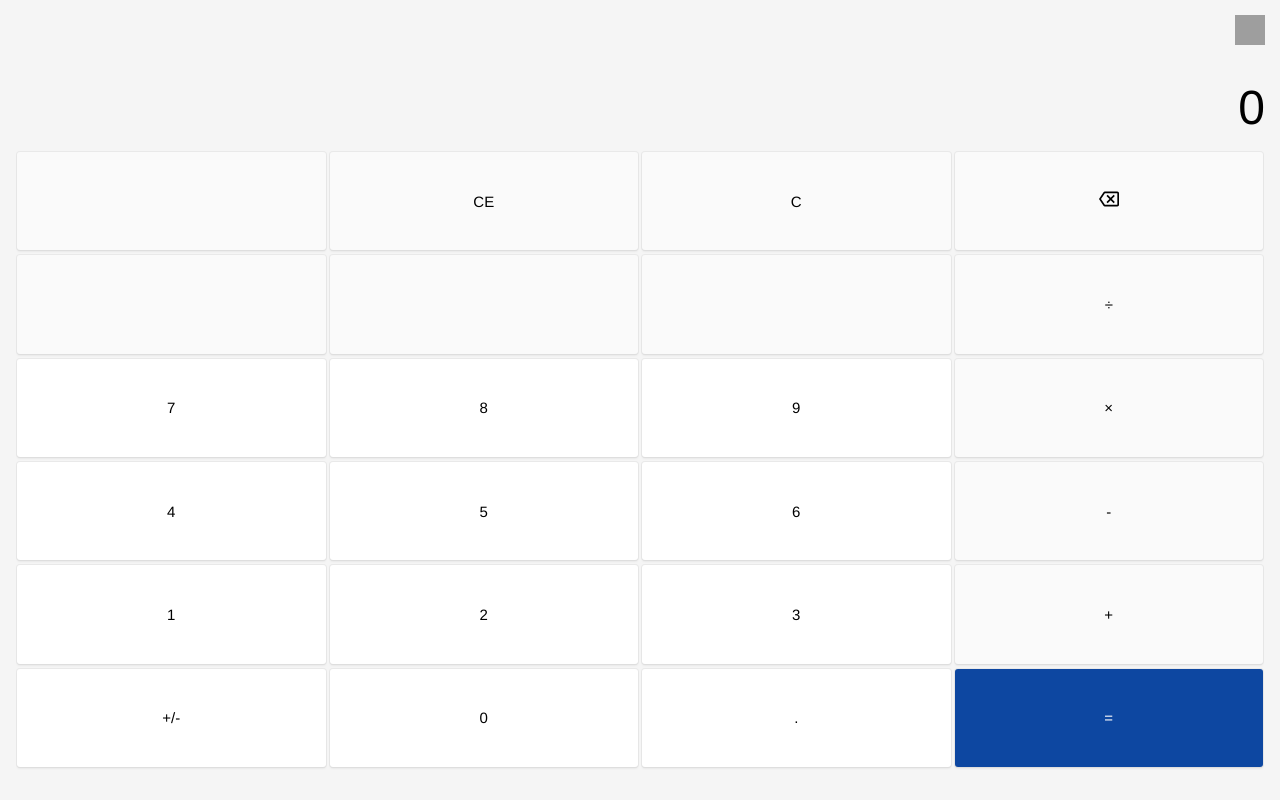
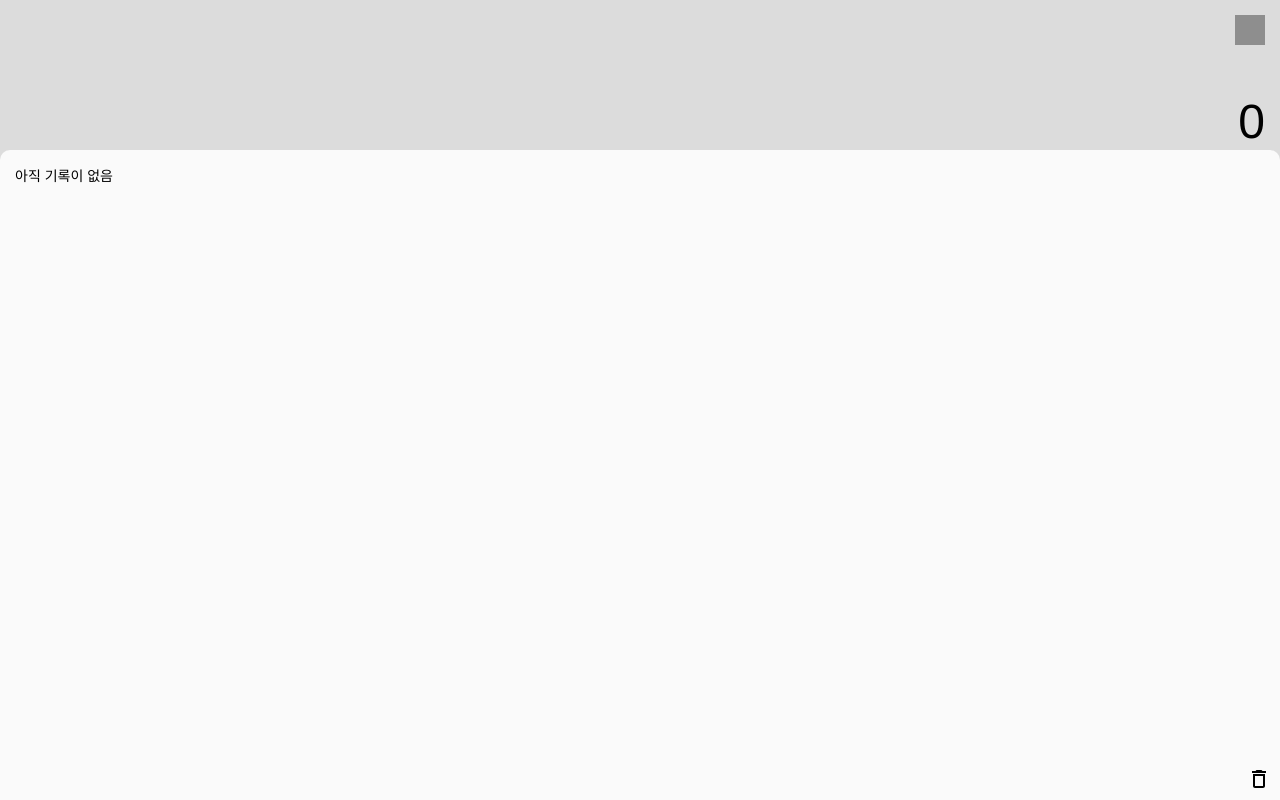
Before and after one commit to YENA924/Calculator-Vue, a Vue app: page / in a window 1280 px wide. Both pictures are taken after a click on the button 1250 px from the left and 30 px from the top of the page. Built offline with nearby package versions, Linux system fonts and the light colour scheme; grey boxes are pictures that could not be loaded.

Commit message:
- 기록 팝업창 css 작성, 그에 따른 css 수정 - history 컴포넌트 작성 - 기록 배열값 선언, 결과값 계산시 결과식과 결과값 객체 추가 - 기록 팝업창 show/hide 삭제 구현 예정

```diff
--- a/src/assets/style/_calculator.scss
+++ b/src/assets/style/_calculator.scss
@@ -1,13 +1,3 @@
-// color
-.keypad--white {
-  background-color: #ffffff !important ;
-}
-
-.keypad--blue {
-  background-color: #0D47A1 !important ;
-  color: #ffffff;
-}
-
 // calculator
 .calculator {
   height: 100%;
@@ -47,6 +37,7 @@
     align-items: flex-end;
     flex-wrap: wrap;
 
+    .result--statement { height: 14px;}
     .result {
       font-size: 48px;
       margin: 0;
@@ -90,22 +81,61 @@
 
 // modal
 .calc__history--modal {
-  display: none;
   position: absolute;
   top: 0;
   width: 100%;
   height: 100%;
   background-color: rgba(0, 0, 0, 0.1);
 
-  .history--modal__contents {
+  .history__container {
     position: absolute;
     top: 150px;
     display: block;
     width: 100%;
-    height: calc(100% - 150px);
+    height: calc(100% - 185px);
     padding: 15px;
     border-top-left-radius: 10px;
     border-top-right-radius: 10px;
     background-color: #FAFAFA;
+    overflow: auto;
+
+    .history__contents {
+      margin-top: 15px;
+      margin-bottom: 15px;
+      text-align: right;
+
+      p { font-size: 15px; }
+      .result {
+        margin-top: 10px;
+        font-size: 30px;
+      }
+    }
+  }
+
+  .history__footer {
+    position: absolute;
+    display: flex;
+    bottom: 0;
+    right: 0;
+    width: 100%;
+    background-color: #FAFAFA;
+    padding: 9px;
+    justify-content: flex-end;
+
+    .remove__button {
+      display: flex;
+      width: 25px;
+      height: 25px;
+      border-radius: 3px;
+      box-shadow: none;
+
+      &:hover {
+        background-color: rgba(66, 66, 66, 0.2);
+      }
+
+      .remove__button--icon {
+        background: url('@/assets/icon/delete.svg') no-repeat center center;
+      }
+    }
   }
 }
--- /dev/null
+++ b/src/assets/style/_color.scss
@@ -0,0 +1,8 @@
+.keypad--white {
+  background-color: #ffffff !important ;
+}
+
+.keypad--blue {
+  background-color: #0D47A1 !important ;
+  color: #ffffff;
+}
--- a/src/assets/style/main.scss
+++ b/src/assets/style/main.scss
@@ -1,4 +1,5 @@
 @import '_reset.scss';
 
 @import '_common.scss';
+@import '_color.scss';
 @import '_calculator.scss';
--- a/src/components/CalculatorDisplay.vue
+++ b/src/components/CalculatorDisplay.vue
@@ -1,21 +1,17 @@
 <template>
   <div class="calc__display">
     <div class="calc__history">
-      <button class="history__button">
-        <span class="history__button--icon" @click="historyModalOpen = !historyModalOpen"></span>
+      <button class="history__button" @click="historyModalOpen = !historyModalOpen">
+        <span class="history__button--icon"></span>
       </button>
     </div>
     <div class="calc__input_container">
-      <p class="result--prev">{{ calcState.statement }}</p>
+      <p class="result--statement">{{ calcState.statement }}</p>
       <p class="result" @keypress="onKeyPressEvent">{{ calcResult }}</p>
     </div>
 
-    <teleport to="body">
-      <div v-if="historyModalOpen" class="calc__history--modal">
-        <div class="history--modal__contents">
-          <p>아직 기록이 없음</p>
-        </div>
-      </div>
+    <teleport to="body" v-if="historyModalOpen">
+      <calculator-history />
     </teleport>
   </div>
 </template>
@@ -23,24 +19,23 @@
 <script>
 import { computed, ref } from 'vue'
 import { useStore } from 'vuex'
+import CalculatorHistory from '@/components/teleport/CalculatorHistory'
 
 export default {
   name: 'CalculatorDisplay',
+  components: {
+    CalculatorHistory
+  },
   setup () {
     const store = useStore()
-    const historyModalOpen = ref(true)
+    const historyModalOpen = ref(false)
     const calcState = store.state.calculator
     const calcResult = computed(() => store.getters.calcResult)
-
-    const onKeyPressEvent = ($event) => {
-      console.log($event)
-    }
 
     return {
       historyModalOpen,
       calcState,
-      calcResult,
-      onKeyPressEvent
+      calcResult
     }
   }
 }
--- /dev/null
+++ b/src/components/teleport/CalculatorHistory.vue
@@ -0,0 +1,35 @@
+<template>
+  <div class="calc__history--modal">
+    <div class="history__container">
+      <p v-if="calcHistoryArray.length === 0">아직 기록이 없음</p>
+      <template v-else>
+        <div v-for="(history, index) in calcHistoryArray" :key="index" class="history__contents">
+          <p>{{ history.statement }}</p>
+          <p class="result">{{ history.result }}</p>
+        </div>
+      </template>
+    </div>
+    <div class="history__footer">
+      <button class="remove__button">
+        <span class="remove__button--icon"></span>
+      </button>
+    </div>
+  </div>
+</template>
+
+<script>
+import { computed } from 'vue'
+import { useStore } from 'vuex'
+
+export default {
+  name: 'CalculatorHistory',
+  setup () {
+    const store = useStore()
+    const calcHistoryArray = computed(() => store.getters.calcHistoryArray)
+
+    return {
+      calcHistoryArray
+    }
+  }
+}
+</script>
--- a/src/store/modules/calculator.js
+++ b/src/store/modules/calculator.js
@@ -1,14 +1,18 @@
 
 const state = {
-  statement: '',
-  arithmetic: '',
-  prevNumber: 0,
-  nextNumber: 0,
-  isNextReset: false,
-  isPressResult: false
+  statement: '', // 계산식
+  operator: '', // 연산자
+  prevNumber: 0, // 이전 숫자 입력값
+  nextNumber: 0, // 다음 숫자 입력값
+  isNextReset: false, // 연산자 입력 여부
+  isPressResult: false, // 결과 도출 여부
+  historyArray: [] // 계산식과 값 기록 배열
 }
 
 const getters = {
+  calcHistoryArray: state => {
+    return state.historyArray
+  },
   calcResult: state => {
     return state.nextNumber.toString().replace(/\B(?<!\.\d*)(?=(\d{3})+(?!\d))/g, ',')
   }
@@ -25,12 +29,12 @@ const displayBackSpace = (state) => {
 
 const displayClear = (state, payload) => {
   console.log('▶️ 입력값 리셋')
-  if (payload === 'CE' && state.arithmetic !== '') {
+  if (payload === 'CE' && state.operator !== '') {
     state.nextNumber = 0
     return false
   }
 
-  resetState(state, 'nextNumber', 'prevNumber', 'arithmetic', 'statement')
+  resetState(state, 'nextNumber', 'prevNumber', 'operator', 'statement')
 }
 
 const displayDot = (state, payload) => {
@@ -45,18 +49,15 @@ const diplayNegative = (state) => {
   state.nextNumber = -Number(state.nextNumber)
 }
 
-const displayArithmetic = (state) => {
+const displayFouroperator = (state) => {
   console.log('▶️ 사칙연산자')
+  state.prevNumber = state.nextNumber
+  state.statement = `${state.nextNumber} ${state.operator}`
+
   if (state.isPressResult) {
-    state.prevNumber = state.nextNumber
-    state.statement = `${state.nextNumber} ${state.arithmetic}`
     state.nextNumber = 0
     state.isPressResult = false
-  } else {
-    state.prevNumber = state.nextNumber
-    state.statement = `${state.nextNumber} ${state.arithmetic}`
-    state.isNextReset = true
-  }
+  } else state.isNextReset = true
 }
 
 const displayResult = (state, result) => {
@@ -68,10 +69,17 @@ const displayResult = (state, result) => {
     ? '숫자가 아닌 결과값 입니다'
     : isInfinity
       ? '0으로 나눌 수 없습니다'
-      : `${state.prevNumber} ${state.arithmetic} ${state.nextNumber} =`
+      : `${state.prevNumber} ${state.operator} ${state.nextNumber} =`
   state.nextNumber = isInfinity ? 0 : result
   state.isPressResult = true
-  resetState(state, 'prevNumber', 'arithmetic')
+
+  if (typeof result === 'number' && !isInfinity) {
+    state.historyArray.push(Object.assign({
+      statement: `${state.prevNumber} ${state.operator} ${state.nextNumber} =`,
+      result: result
+    }))
+  }
+  resetState(state, 'prevNumber', 'operator')
 }
 
 const resetState = (state, ...args) => {
@@ -113,12 +121,12 @@ const mutations = {
         displayDot(state, payload)
         break
       case payload === '+/-':
-        state.arithmetic = payload
+        state.operator = payload
         diplayNegative(state)
         break
       case /^([+\-×÷])$/.test(payload):
-        state.arithmetic = payload
-        displayArithmetic(state)
+        state.operator = payload
+        displayFouroperator(state)
         break
       default:
         console.error('알 수 없는 키패드 입력값 입니다')
@@ -127,15 +135,15 @@ const mutations = {
   calculate (state) {
     console.log('✔️ 계산 실행')
 
-    const isNullArithmetic = state.arithmetic === '' || state.arithmetic === null || state.arithmetic === undefined
+    const isNullOperator = state.operator === '' || state.operator === null || state.operator === undefined
     const isNullPrevNumber = state.prevNumber === '' || state.prevNumber === null || state.prevNumber === undefined
     const isNullNextNumber = state.nextNumber === '' || state.nextNumber === null || state.nextNumber === undefined
 
-    if (isNullArithmetic || isNullPrevNumber || isNullNextNumber) return false
+    if (isNullOperator || isNullPrevNumber || isNullNextNumber) return false
 
     let result = 0
 
-    switch (state.arithmetic) {
+    switch (state.operator) {
       case '+':
         result = Number(state.prevNumber) + Number(state.nextNumber)
         break
@@ -153,7 +161,7 @@ const mutations = {
         return false
     }
 
-    console.log(`입력한 사칙연산자: ${state.arithmetic}, 결과값: ${result}`)
+    console.log(`입력한 사칙연산자: ${state.operator}, 결과값: ${result}`)
     displayResult(state, result)
   }
 }
```
Also changed, not shown: src/components/CalculatorHistory.vue (deleted, +0 -11 lines).
